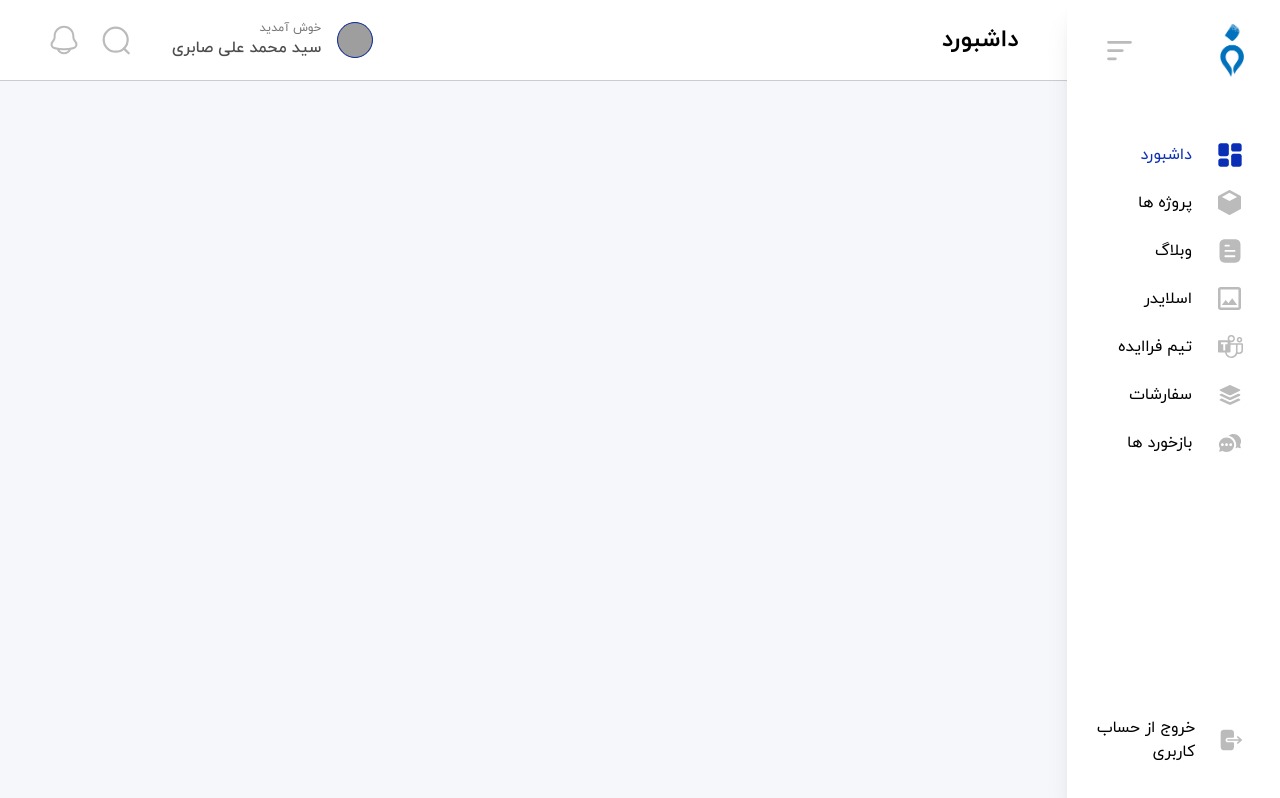
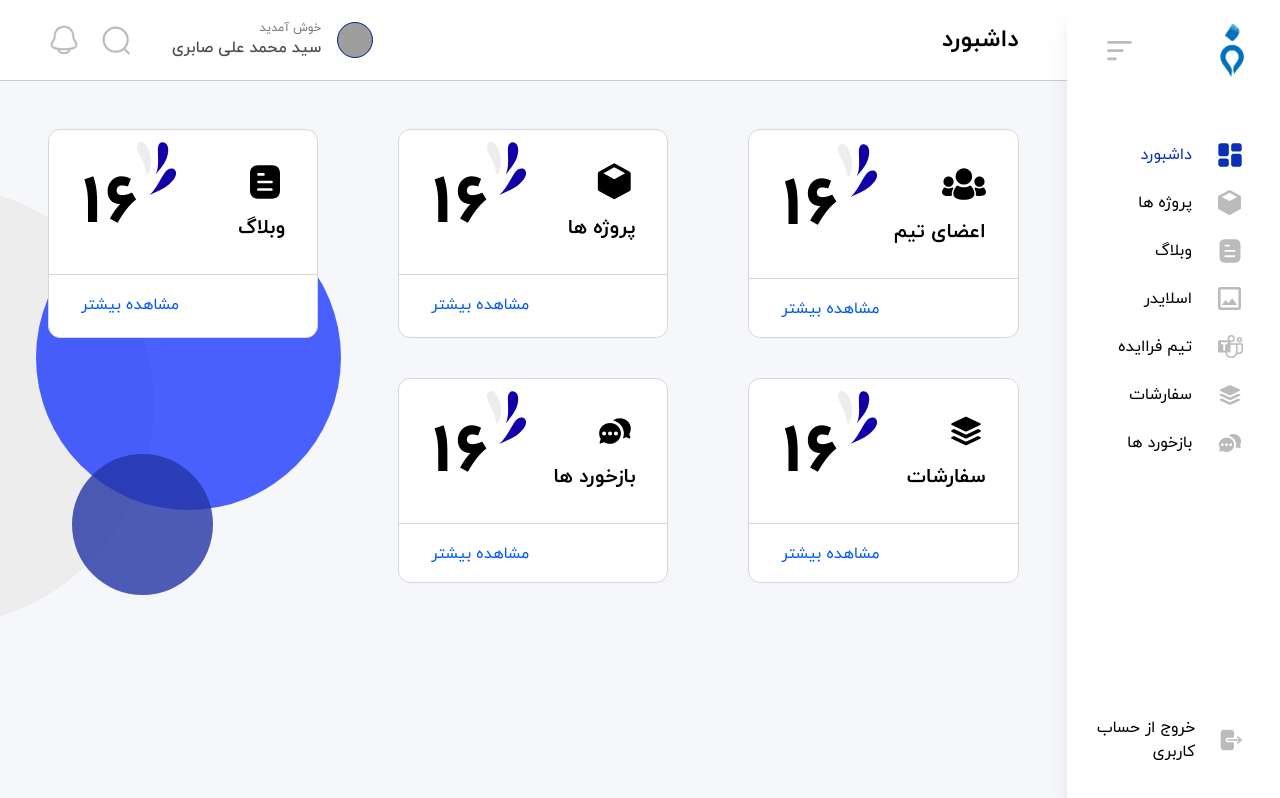
Before and after one commit to sb878787/FaraIdeh, a Next.js app: page /admin/dashboard in a window 1280 px wide. Built offline with nearby package versions, Linux system fonts and the light colour scheme; grey boxes are pictures that could not be loaded.

Commit message:
feat(dashboard): add MainDashboard component and update related icons
- Add MainDashboard component with data display and icons
- Create CircleDashboardSVG and ThreeWingsSVG components
- Update BlogsIcon, FeedbackIcon, OrdersIcon, ProjectsIcon, and TeamMemberIcon to support size prop

```diff
--- /dev/null
+++ b/src/component/icons/SVG/CircleDashboardSVG.tsx
@@ -0,0 +1,36 @@
+'use client';
+
+const CircleDashboardSVG = () => {
+  return (
+    <svg
+      width="341"
+      height="442"
+      viewBox="0 0 341 442"
+      fill="none"
+      xmlns="http://www.w3.org/2000/svg"
+    >
+      <path
+        d="M-67 442C-8.38718 442 47.825 418.716 89.2706 377.271C130.716 335.825 154 279.613 154 221C154 162.387 130.716 106.175 89.2706 64.7294C47.8251 23.2839 -8.38713 1.70109e-05 -67 5.59858e-06L-67 221L-67 442Z"
+        fill="#EDEDED"
+      />
+      <circle
+        cx="188.5"
+        cy="172.5"
+        r="152.5"
+        transform="rotate(90 188.5 172.5)"
+        fill="#0022FF"
+        fillOpacity="0.7"
+      />
+      <circle
+        cx="142.5"
+        cy="339.5"
+        r="70.5"
+        transform="rotate(90 142.5 339.5)"
+        fill="#2435A5"
+        fillOpacity="0.8"
+      />
+    </svg>
+  );
+};
+
+export default CircleDashboardSVG;
--- /dev/null
+++ b/src/component/icons/SVG/ThreeWingsSVG.tsx
@@ -0,0 +1,29 @@
+'use client';
+
+const ThreeWingsSVG = () => {
+  return (
+    <svg width="39" height="53" viewBox="0 0 39 53" fill="none" xmlns="http://www.w3.org/2000/svg">
+      <g clipPath="url(#clip0_213_708)">
+        <path
+          d="M31.5877 42.6465C34.1662 40.5101 36.6642 38.1271 38.1146 35.0868C39.1621 32.8682 39.565 29.9101 37.9534 28.0202C36.4224 26.2124 33.5216 26.2124 31.4266 27.3628C29.3315 28.5132 27.8811 30.5675 26.5919 32.5395C22.2406 39.2775 18.6146 47.9054 12.3295 53C19.098 49.8775 25.6249 47.4946 31.5877 42.6465Z"
+          fill="#1100A7"
+        />
+        <path
+          d="M11.9263 30.4853C15.3911 22.1039 14.5854 12.0791 9.83123 4.35507C9.02544 2.95817 8.0585 1.64344 6.76925 0.821736C5.47999 3.09832e-05 3.70726 -0.328651 2.33743 0.410884C1.04817 1.06825 0.242388 2.46515 0.0812311 3.94422C-0.160505 5.42329 0.161808 6.90236 0.5647 8.29926C1.85396 12.6543 4.35189 16.4341 6.20519 20.5427C7.57503 23.4186 8.21966 26.2124 8.70313 29.3349C9.1866 31.8822 9.99239 35.169 11.9263 30.4853Z"
+          fill="#EDEDED"
+        />
+        <path
+          d="M31.1858 8.7101C31.2663 6.40932 30.944 4.02637 29.5742 2.30079C28.2044 0.49304 25.6258 -0.410835 23.692 0.657382C21.194 1.97211 20.8717 5.42327 20.8717 8.29924C20.8717 16.0233 22.2415 25.4729 18.6155 32.4574C24.4977 25.3907 30.7829 18.5706 31.1858 8.7101Z"
+          fill="#1100A7"
+        />
+      </g>
+      <defs>
+        <clipPath id="clip0_213_708">
+          <rect width="39" height="53" fill="white" transform="matrix(-1 0 0 1 39 0)" />
+        </clipPath>
+      </defs>
+    </svg>
+  );
+};
+
+export default ThreeWingsSVG;
--- a/src/component/icons/dashboard/BlogsIcon.tsx
+++ b/src/component/icons/dashboard/BlogsIcon.tsx
@@ -2,13 +2,14 @@
 
 interface IBlogsIcon {
   className?: string;
+  size?: string;
 }
 
-const BlogsIcon = ({ className }: IBlogsIcon) => {
+const BlogsIcon = ({ className, size = '28' }: IBlogsIcon) => {
   return (
     <svg
-      width="28"
-      height="28"
+      width={size}
+      height={size}
       className={className}
       viewBox="0 0 28 28"
       fill="none"
--- a/src/component/icons/dashboard/FeedbackIcon.tsx
+++ b/src/component/icons/dashboard/FeedbackIcon.tsx
@@ -2,13 +2,14 @@
 
 interface IFeedbackIcon {
   className?: string;
+  size?: string;
 }
 
-const FeedbackIcon = ({ className }: IFeedbackIcon) => {
+const FeedbackIcon = ({ className, size = '28' }: IFeedbackIcon) => {
   return (
     <svg
-      width="28"
-      height="28"
+      width={size}
+      height={size}
       className={className}
       viewBox="0 0 28 28"
       fill="none"
--- a/src/component/icons/dashboard/OrdersIcon.tsx
+++ b/src/component/icons/dashboard/OrdersIcon.tsx
@@ -2,13 +2,14 @@
 
 interface IOrdersIcon {
   className?: string;
+  size?: string;
 }
 
-const OrdersIcon = ({ className }: IOrdersIcon) => {
+const OrdersIcon = ({ className, size = '28' }: IOrdersIcon) => {
   return (
     <svg
-      width="28"
-      height="28"
+      width={size}
+      height={size}
       className={className}
       viewBox="0 0 28 28"
       fill="none"
--- a/src/component/icons/dashboard/ProjectsIcon.tsx
+++ b/src/component/icons/dashboard/ProjectsIcon.tsx
@@ -2,13 +2,14 @@
 
 interface IProjectsIcon {
   className?: string;
+  size?: string;
 }
 
-const ProjectsIcon = ({ className }: IProjectsIcon) => {
+const ProjectsIcon = ({ className, size = '28' }: IProjectsIcon) => {
   return (
     <svg
-      width="28"
-      height="28"
+      width={size}
+      height={size}
       className={className}
       viewBox="0 0 28 28"
       fill="none"
--- /dev/null
+++ b/src/component/icons/dashboard/TeamMemberIcon.tsx
@@ -0,0 +1,41 @@
+'use client';
+
+const TeamMemberIcon = () => {
+  return (
+    <svg width="44" height="44" viewBox="0 0 44 44" fill="none" xmlns="http://www.w3.org/2000/svg">
+      <g clipPath="url(#clip0_209_694)">
+        <path
+          d="M37.4648 24.7092C40.2586 24.7092 42.5239 22.4453 42.5239 19.6515C42.5239 16.8577 40.2585 14.5923 37.4648 14.5923C34.6716 14.5923 32.4062 16.8577 32.4062 19.6515C32.4063 22.4453 34.6716 24.7092 37.4648 24.7092Z"
+          fill="black"
+        />
+        <path
+          d="M43.9425 29.5841C43.7171 28.2295 42.5974 26.3337 41.7499 25.4868C41.6383 25.3746 41.1393 25.3486 41.0046 25.4322C39.9742 26.0659 38.7638 26.4388 37.4648 26.4388C36.1672 26.4388 34.9568 26.0659 33.9263 25.4322C33.791 25.3486 33.2927 25.3746 33.1811 25.4868C32.9441 25.7238 32.6856 26.0391 32.4336 26.4049C33.1155 27.6888 33.6563 29.0526 33.8515 30.227C34.0466 31.4044 33.9832 32.519 33.6677 33.5351C34.7882 33.9405 36.1318 34.1184 37.4647 34.1184C40.9413 34.1184 44.4991 32.9129 43.9425 29.5841Z"
+          fill="black"
+        />
+        <path
+          d="M21.8704 22.575C26.3982 22.575 30.0691 18.9041 30.0691 14.3764C30.0691 9.85008 26.3982 6.17917 21.8704 6.17917C17.3434 6.17917 13.6738 9.85008 13.6738 14.3764C13.6738 18.9041 17.3433 22.575 21.8704 22.575Z"
+          fill="black"
+        />
+        <path
+          d="M28.8119 23.8307C28.6341 23.6536 27.8262 23.6083 27.6065 23.7443C25.9352 24.7726 23.9738 25.3746 21.8697 25.3746C19.7672 25.3746 17.8049 24.7726 16.1344 23.7443C15.9149 23.6082 15.107 23.6536 14.9291 23.8307C13.5523 25.2061 11.7377 28.2807 11.3726 30.4727C10.4725 35.8718 16.2396 37.821 21.8697 37.821C27.5014 37.821 33.2684 35.8718 32.3683 30.4727C32.0032 28.2807 30.1887 25.2061 28.8119 23.8307Z"
+          fill="black"
+        />
+        <path
+          d="M6.53579 24.7092C9.32893 24.7092 11.5942 22.4453 11.5942 19.6515C11.5942 16.8577 9.32893 14.5923 6.53579 14.5923C3.74188 14.5923 1.47656 16.8577 1.47656 19.6515C1.47656 22.4453 3.74188 24.7092 6.53579 24.7092Z"
+          fill="black"
+        />
+        <path
+          d="M9.89093 30.227C10.0984 28.9936 10.6837 27.5412 11.4175 26.1983C11.213 25.9189 11.0085 25.6755 10.8198 25.4868C10.7082 25.3746 10.2099 25.3486 10.0746 25.4322C9.0441 26.0659 7.83367 26.4388 6.5355 26.4388C5.23716 26.4388 4.02596 26.0659 2.99634 25.4322C2.86159 25.3486 2.36195 25.3746 2.25031 25.4868C1.40065 26.3337 0.283893 28.2295 0.057705 29.5841C-0.498139 32.9129 3.05899 34.1183 6.5355 34.1183C7.77618 34.1183 9.02906 33.9656 10.0984 33.6164C9.76142 32.5796 9.6901 31.4389 9.89093 30.227Z"
+          fill="black"
+        />
+      </g>
+      <defs>
+        <clipPath id="clip0_209_694">
+          <rect width="44" height="44" fill="white" />
+        </clipPath>
+      </defs>
+    </svg>
+  );
+};
+
+export default TeamMemberIcon;
--- /dev/null
+++ b/src/views/dashboard/admin/dashboard/MainDashboard.tsx
@@ -0,0 +1,82 @@
+'use client';
+
+// Next Imports
+import Link from 'next/link';
+
+// Components
+import TeamMemberIcon from '@/component/icons/dashboard/TeamMemberIcon';
+import ThreeWingsSVG from '@/component/icons/SVG/ThreeWingsSVG';
+import ProjectsIcon from '@/component/icons/dashboard/ProjectsIcon';
+import BlogsIcon from '@/component/icons/dashboard/BlogsIcon';
+import OrdersIcon from '@/component/icons/dashboard/OrdersIcon';
+import FeedbackIcon from '@/component/icons/dashboard/FeedbackIcon';
+import CircleDashboardSVG from '@/component/icons/SVG/CircleDashboardSVG';
+
+const MainDashboard = () => {
+  const dashboardData = [
+    {
+      icon: <TeamMemberIcon />,
+      title: 'اعضای تیم',
+      count: 16,
+      link: '/admin/ourteam',
+    },
+    {
+      icon: <ProjectsIcon className="text-black" size="40" />,
+      title: 'پروژه ها',
+      count: 16,
+      link: '/admin/projects',
+    },
+    {
+      icon: <BlogsIcon className="text-black" size="40" />,
+      title: 'وبلاگ',
+      count: 16,
+      link: '/admin/blogs',
+    },
+    {
+      icon: <OrdersIcon className="text-black" size="40" />,
+      title: 'سفارشات',
+      count: 16,
+      link: '/admin/orders',
+    },
+    {
+      icon: <FeedbackIcon className="text-black" size="40" />,
+      title: 'بازخورد ها',
+      count: 16,
+      link: '/admin/feedbacks',
+    },
+  ];
+
+  return (
+    <div className="grid grid-cols-3 gap-x-20 gap-y-10 px-12 mt-12 relative">
+      {dashboardData.map((item, index) => (
+        <div key={index} className="w-full bg-white border border-[#D7D7D7] rounded-xl z-40">
+          <div className="py-8 px-8 flex items-center justify-between">
+            <div>
+              {item.icon}
+              <p className="font-iranYekan font-semibold text-xl pt-3">{item.title}</p>
+            </div>
+
+            <div className="relative">
+              <div className="absolute -top-5 -right-9">
+                <ThreeWingsSVG />
+              </div>
+              <p className="font-yekanBakhFaNum font-semibold text-7xl pt-2">{item.count}</p>
+            </div>
+          </div>
+
+          <div className="border-t border-[#D7D7D7] py-4 pl-8 text-left">
+            <Link href={item.link} className="font-iranYekan text-[#0259FA] hover:underline">
+              مشاهده بیشتر
+            </Link>
+          </div>
+        </div>
+      ))}
+
+      <div className="absolute top-14 left-0">
+        <CircleDashboardSVG />
+      </div>
+    </div>
+  );
+};
+
+export default MainDashboard;
--- a/src/views/dashboard/admin/dashboard/_dashboardpage.tsx
+++ b/src/views/dashboard/admin/dashboard/_dashboardpage.tsx
@@ -3,12 +3,14 @@
 // Components
 import Sidebar from '@/component/dashboard/Sidebar';
 import Header from '@/component/dashboard/Header';
+import MainDashboard from './MainDashboard';
 
 const DashboardPageWrapper = () => {
   return (
     <div className="w-full h-screen grid grid-cols-12">
       <div className="col-span-10 bg-[#F6F7FB] rtl">
         <Header />
+        <MainDashboard />
       </div>
       <Sidebar />
     </div>
```
